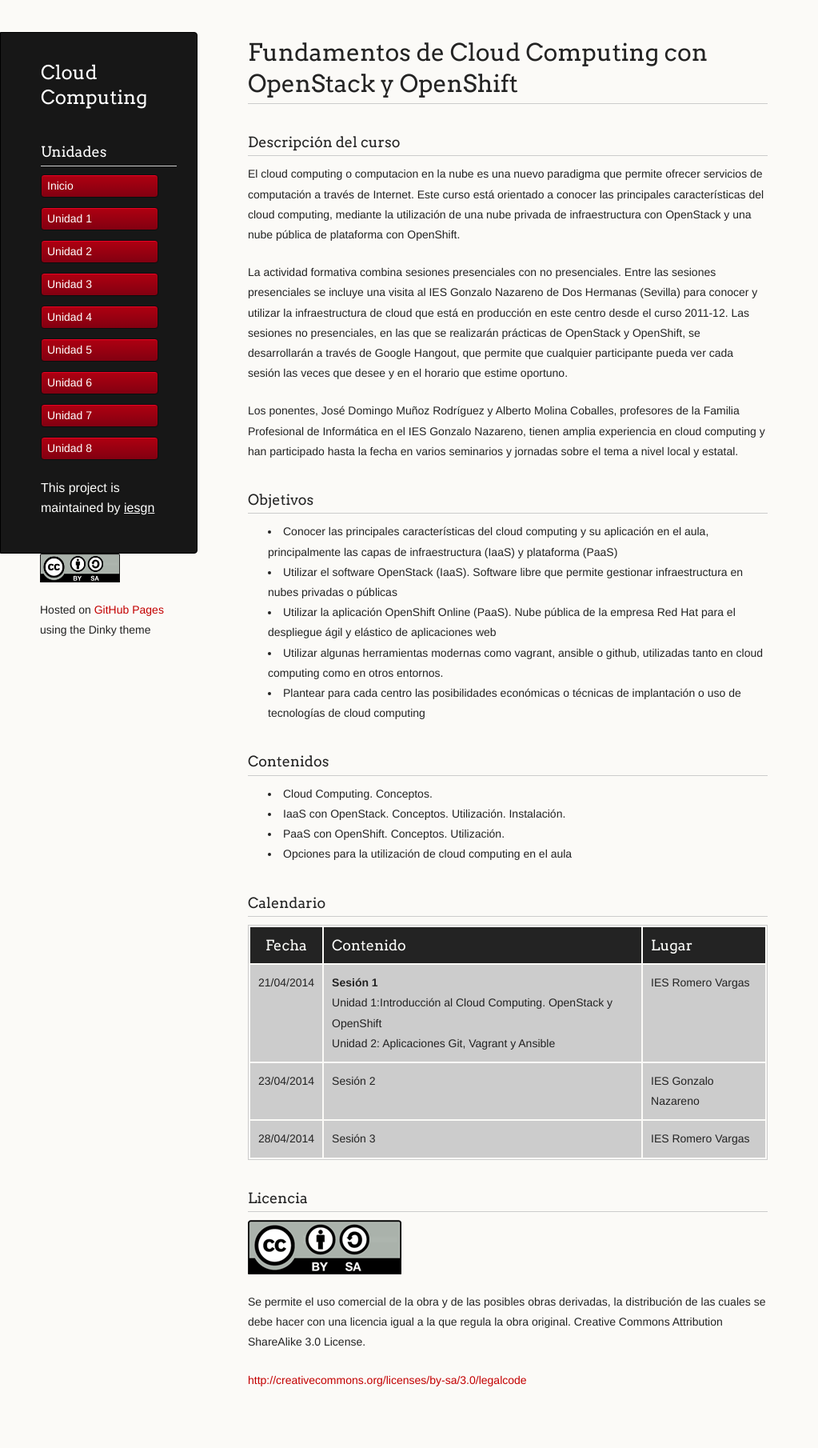
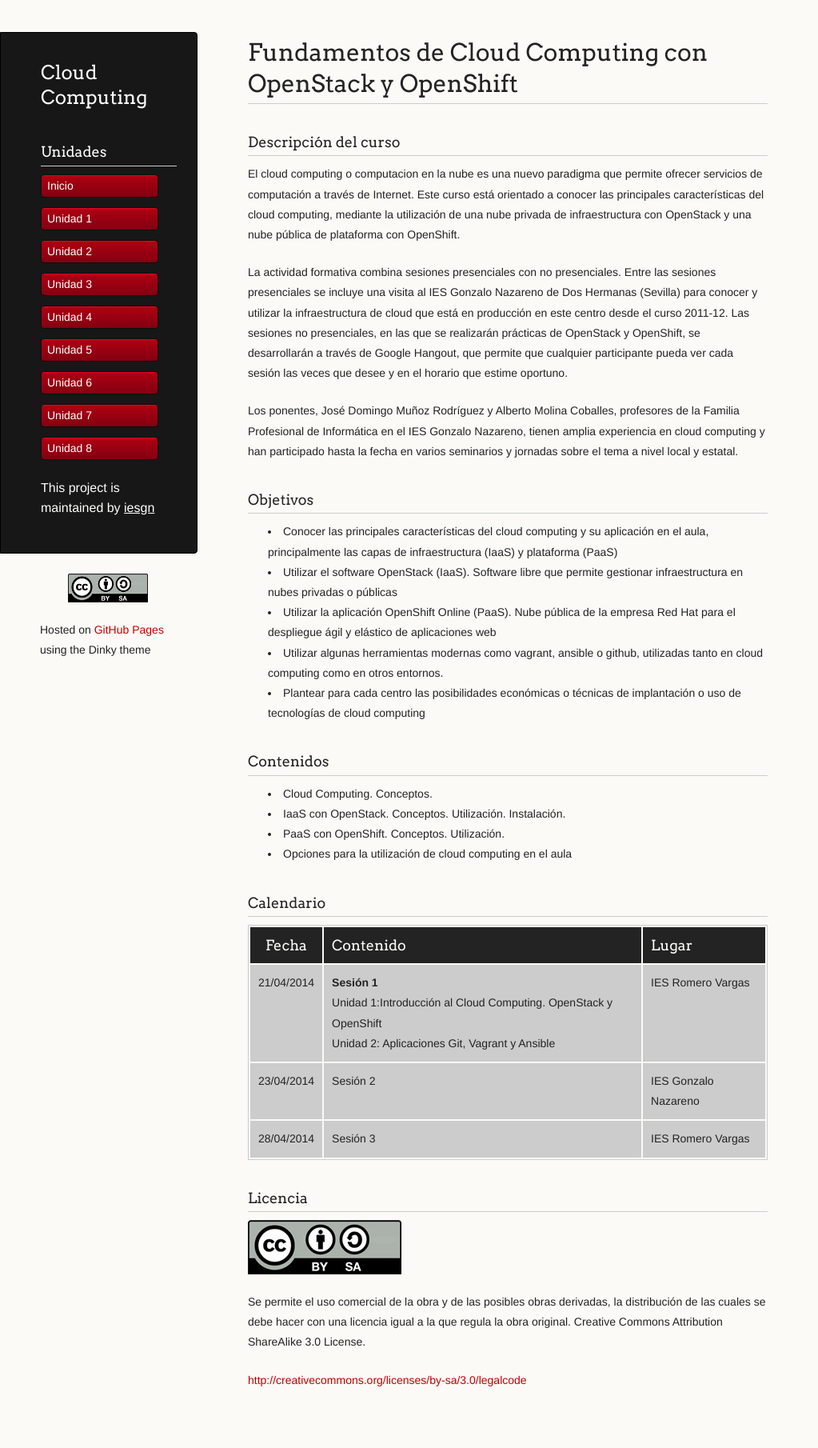
Before and after one commit to iesgn/cloud, a Jekyll site: the page built from index.md, in a window 1280 px wide. Shown: the whole page at 80% size, without its empty margins (0-1023 px from the left). Built offline with Jekyll 4.4.1, drawn with Linux system fonts in a browser that asks for light colours.

Commit message:
Licencia

```diff
--- a/_layouts/blog.html
+++ b/_layouts/blog.html
@@ -41,7 +41,8 @@
       {{content}}
       </section>
       <footer>
-		<p><a href="http://creativecommons.org/licenses/by-sa/3.0/"><img src="http://iesgn.github.io/cloud/img/cc_by_sa.png"
+	    <br/>
+		<p align="center"><a href="http://creativecommons.org/licenses/by-sa/3.0/"><img src="http://iesgn.github.io/cloud/img/cc_by_sa.png"
 		width="100px" border="0"/></a></p>
         <p><small>Hosted on <a href="http://pages.github.com">GitHub Pages</a> using the Dinky theme</small></p>
       </footer>
```
